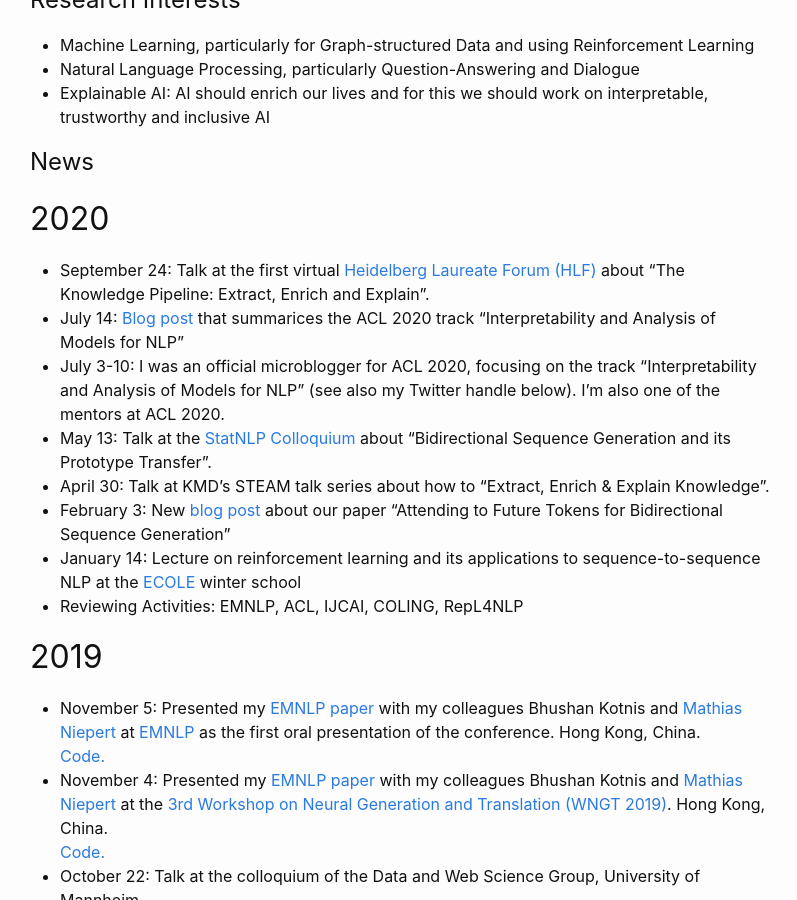
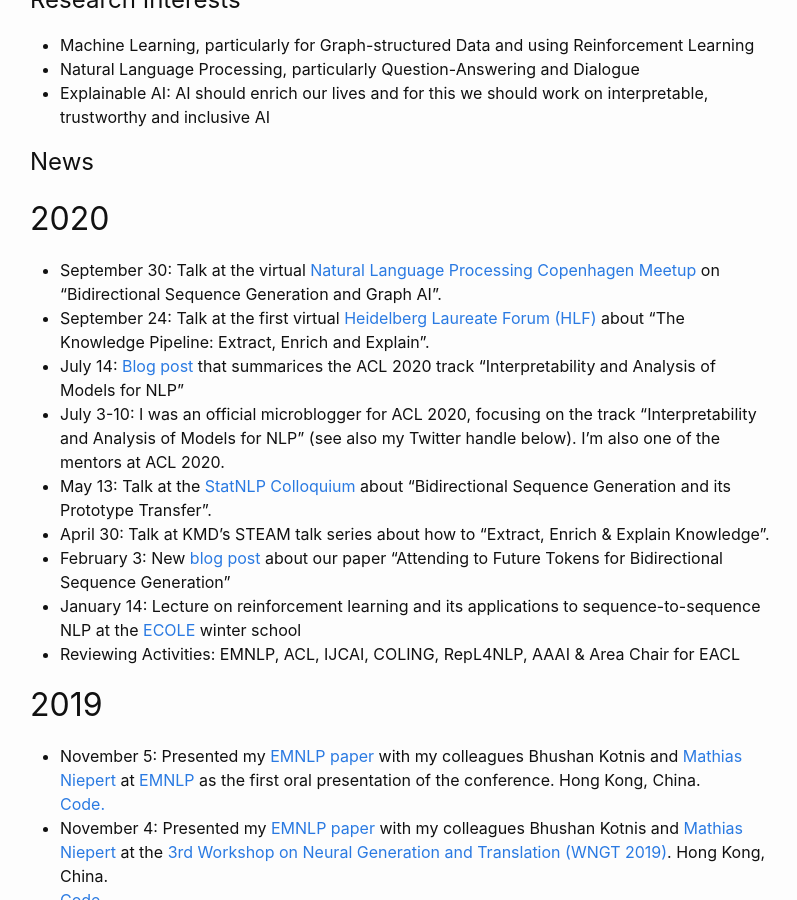
Before and after one commit to carolinlawrence/carolinlawrence.github.io, a Jekyll site: the page built from index.markdown, in a window 1280 px wide and 900 px high, scrolled down 578 px. Shown: the whole window, without its empty margins (240-1037 px from the left). Built offline with Jekyll 4.4.1, drawn with Linux system fonts in a browser that asks for light colours.

Commit message:
Update index.markdown

```diff
--- a/index.markdown
+++ b/index.markdown
@@ -33,14 +33,15 @@ From 2014-2018 I was graduate research assistant and PhD student at the Statisti
 
 # News
 ## 2020
-* September 24: Talk at the first virtual <a href="https://www.heidelberg-laureate-forum.org/">Heidelberg Laureate Forum (HLF)</a> about “The Knowledge Pipeline: Extract, Enrich and Explain”.
+* September 30: Talk at the virtual <a href="https://www.meetup.com/Natural-Language-Processing-Copenhagen-Meetup/events/268319728/">Natural Language Processing Copenhagen Meetup</a> on "Bidirectional Sequence Generation and Graph AI".
+* September 24: Talk at the first virtual <a href="https://www.heidelberg-laureate-forum.org/">Heidelberg Laureate Forum (HLF)</a> about "The Knowledge Pipeline: Extract, Enrich and Explain".
 * July 14: <a href="https://medium.com/@lawrence.carolin/interpretability-and-analysis-of-models-for-nlp-e6b977ac1dc6?source=friends_link&sk=02f3219600aebb081169e58354ff4b39">Blog post</a> that summarices the ACL 2020 track "Interpretability and Analysis of Models for NLP"
 * July 3-10: I was an official microblogger for ACL 2020, focusing on the track "Interpretability and Analysis of Models for NLP" (see also my Twitter handle below). I'm also one of the mentors at ACL 2020.
 * May 13: Talk at the <a href="https://www.cl.uni-heidelberg.de/colloquium/statnlp/">StatNLP Colloquium</a> about "Bidirectional Sequence Generation and its Prototype Transfer".
 * April 30: Talk at KMD's STEAM talk series about how to "Extract, Enrich & Explain Knowledge".
 * February 3: New <a href="https://www.neclab.eu/blog/attending-to-future-tokens-for-bidirectional-sequence-generation">blog post</a> about our paper "Attending to Future Tokens for Bidirectional Sequence Generation"
 * January 14: Lecture on reinforcement learning and its applications to sequence-to-sequence NLP at the <a href="https://ecole-itn.eu/">ECOLE</a> winter school
-* Reviewing Activities: EMNLP, ACL, IJCAI, COLING, RepL4NLP
+* Reviewing Activities: EMNLP, ACL, IJCAI, COLING, RepL4NLP, AAAI & Area Chair for EACL
 
 ## 2019
 * November 5: Presented my <a href='https://www.aclweb.org/anthology/D19-1001.pdf'>EMNLP paper</a> with my colleagues Bhushan Kotnis and <a href='http://www.matlog.net/'>Mathias Niepert</a> at <a href='https://sites.google.com/view/wngt19/home'>EMNLP</a> as the first oral presentation of the conference. Hong Kong, China.<br/> <a href='https://github.com/carolinlawrence/BiSon'>Code.</a>
```
